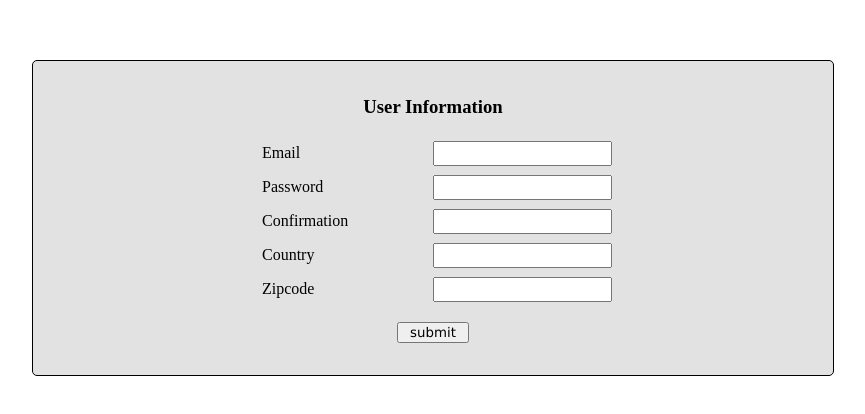
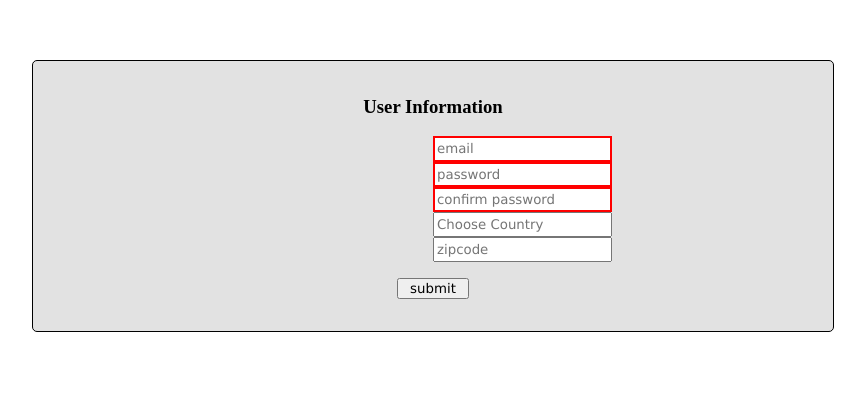
Before and after one commit to blitheryjibits/user-validation-form, a plain HTML site: page index.html in a window 1280 px wide. Shown: the part 180-594 px from the top of the page, without its empty margins (207-1072 px from the left). Drawn offline with Linux system fonts and the light colour scheme.

Commit message:
Added - the externaljavascript form for validation form fields on submission. Changed - put the label values inside the form fields as placehoders.

```diff
--- a/index.html
+++ b/index.html
@@ -6,6 +6,7 @@
     <title>User Information Validation</title>
 
     <link rel="stylesheet" href="style.css">
+    <script src="script.js" type="text/javascript" defer></script>
 </head>
 <body>
     <div class="container">
@@ -13,21 +14,21 @@
         <div class="title-container"><h3 class="title">User Information</h3></div>
         <div class="form-container">
 
-            <form action="">
-                <label for="email" name="email">Email</label>
-                <input type="email" id="email">
+            <form action="" id="info-form">
+                <label for="email" name="email"></label>
+                <input type="email" id="email-input" placeholder="email" required>
 
-                <label for="password" name="password">Password</label>
-                <input type="password" id="password">
+                <label for="password" name="password"></label>
+                <input type="password" id="password-input" placeholder="password" minlength="6" required>
 
-                <label for="confirmation" name="confirmation">Confirmation</label>
-                <input type="password" id="confirmation">
+                <label for="confirmation" name="confirmation"></label>
+                <input type="password" id="password-confirmation" placeholder="confirm password" required>
 
-                <label for="country" name="country">Country</label>
-                <input type="list" id="country">
+                <label for="country" name="country"></label>
+                <input type="list" id="country-input" placeholder="Choose Country">
 
-                <label for="zipcode" name="zipcode">Zipcode</label>
-                <input type="number" id="zipcode">
+                <label for="zipcode" name="zipcode"></label>
+                <input type="number" id="zipcode-input" placeholder="zipcode">
 
                 <input type="submit" value="submit" class="submit-btn" >
             </form> <!-- end form -->
```
